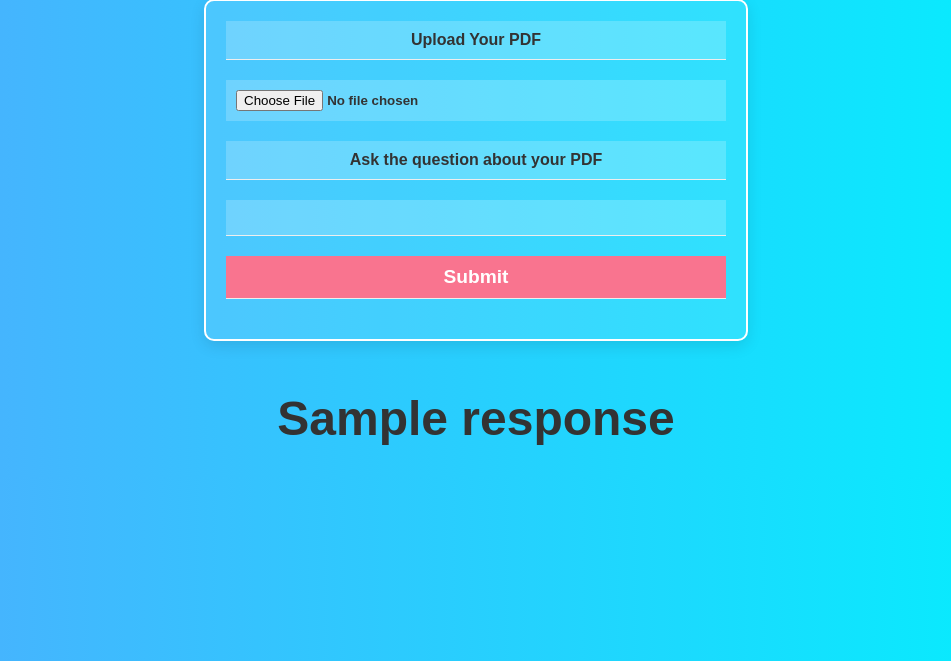
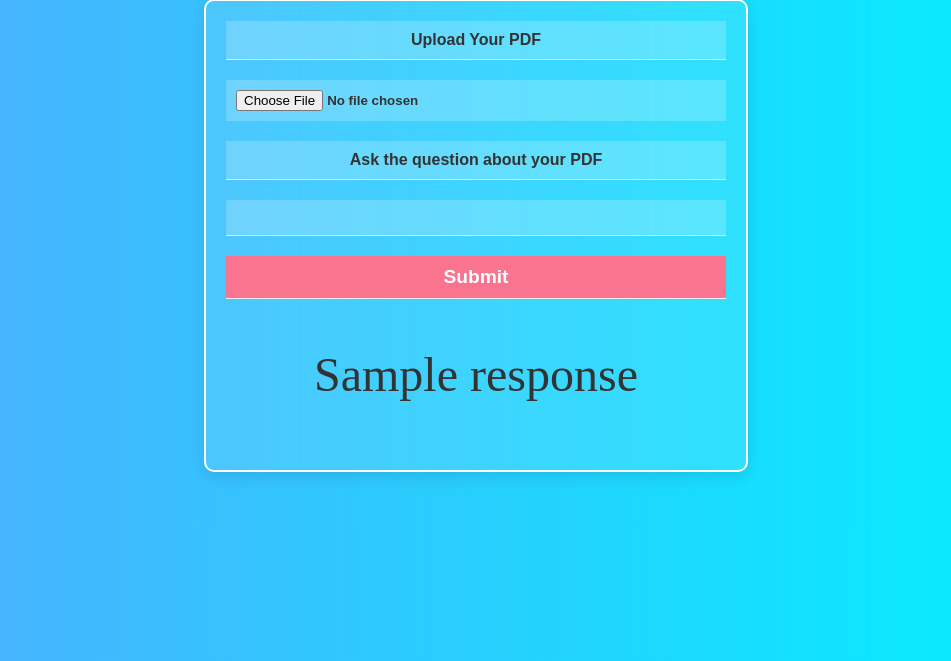
Before and after one commit to Sameeruddin8/ChatWithPdf, a Flask app: template templates/index.html in a window 1280 px wide. Shown: the part 139-800 px from the top of the page, without its empty margins (164-1115 px from the left). Run offline with Flask 3, Linux system fonts and the light colour scheme; the template is opened without the code that fills it: most values are stand-ins (such as "Sample title", 1, 10 or a date in 2020).

Commit message:
edit response text style

```diff
--- a/static/style.css
+++ b/static/style.css
@@ -8,6 +8,12 @@ h1 {
   font-size: 3rem;
   text-align: center;
   animation: bounceIn 1s ease-out;
+}
+p{
+    font-size: 3rem;
+    font-family: 'Times New Roman', Times, serif;
+    text-align: center;
+    animation: bounceOut 1s ease-out;
 }
 
 form {
--- a/templates/index.html
+++ b/templates/index.html
@@ -15,8 +15,8 @@
     <label for="user_question"><center>Ask the question about your PDF</center></label>
     <input type="text" id="user_question" name="user_question">
     <input type="submit" value="Submit" class="btn">
+    <p>{{response}}</p>
   </form>
-  <h1>{{response}}</h1>
 </body>
 
 </html>
```
